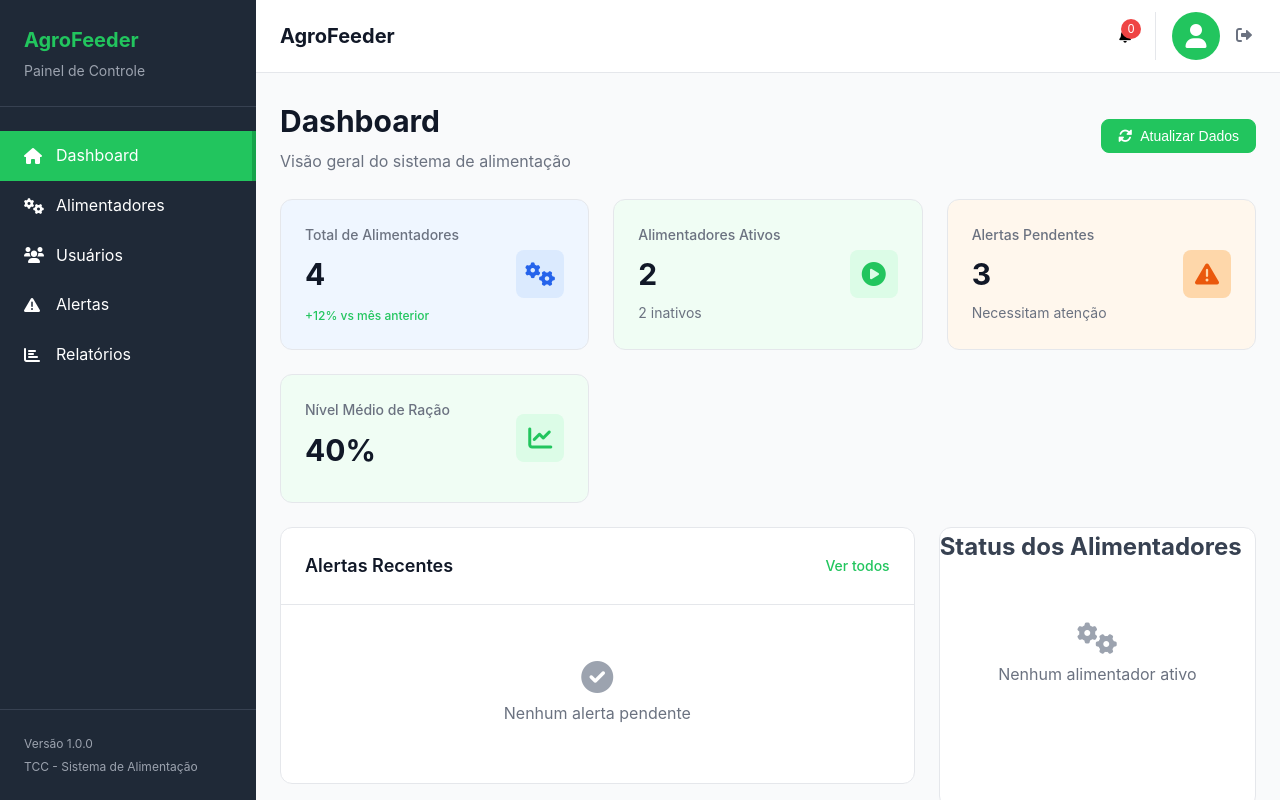
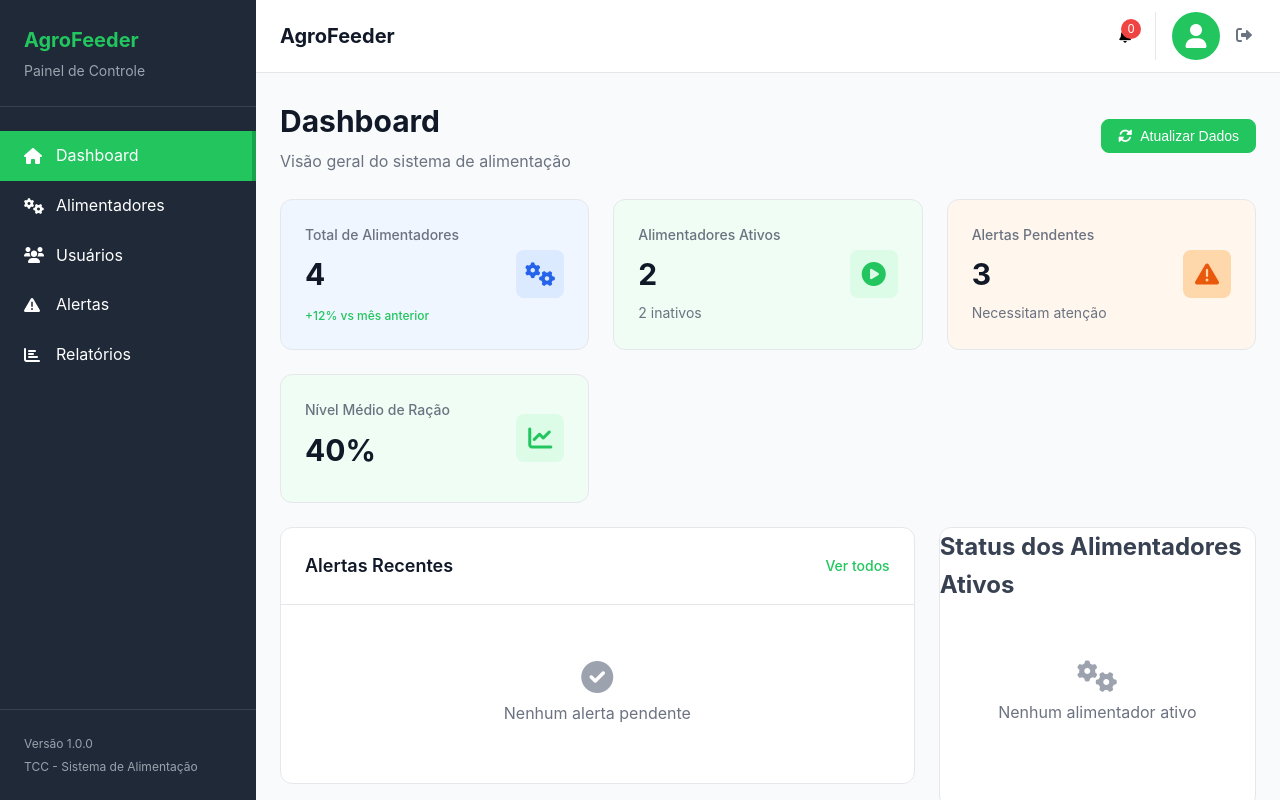
Before and after one commit to ErnestoSESB/Alimentador, a Django app: page /dashboard/ in a window 1280 px wide. Run offline with Django 5.2, Linux system fonts and the light colour scheme; the visitor is signed in with stand-in values (Sample User, id 1); data that the repository does not hold is empty.

Commit message:
atlerações no layout do dashbord

```diff
--- a/backuptemplates/templates/dashboard/index.html
+++ b/backuptemplates/templates/dashboard/index.html
@@ -106,7 +106,7 @@
 
     <!-- Active Feeders Status -->
     <div class="dashboard-section feeders-section">
-        <h2>Status dos Alimentadores</h2>
+        <h2>Status dos Alimentadores Ativos</h2>
         <div class="feeders-status">
             {% for feeder in active_feeders %}
             <div class="feeder-status-item">
--- a/inteligente/templates/dashboard/index.html
+++ b/inteligente/templates/dashboard/index.html
@@ -96,7 +96,7 @@
 
     <!-- Active Feeders Status -->
     <div class="dashboard-section feeders-section">
-    <h2>Status dos Alimentadores</h2>
+    <h2>Status dos Alimentadores Ativos</h2>
     <div class="feeders-status">
         {% for feeder in active_feeders %}
             <div class="feeder-status-item">
```
